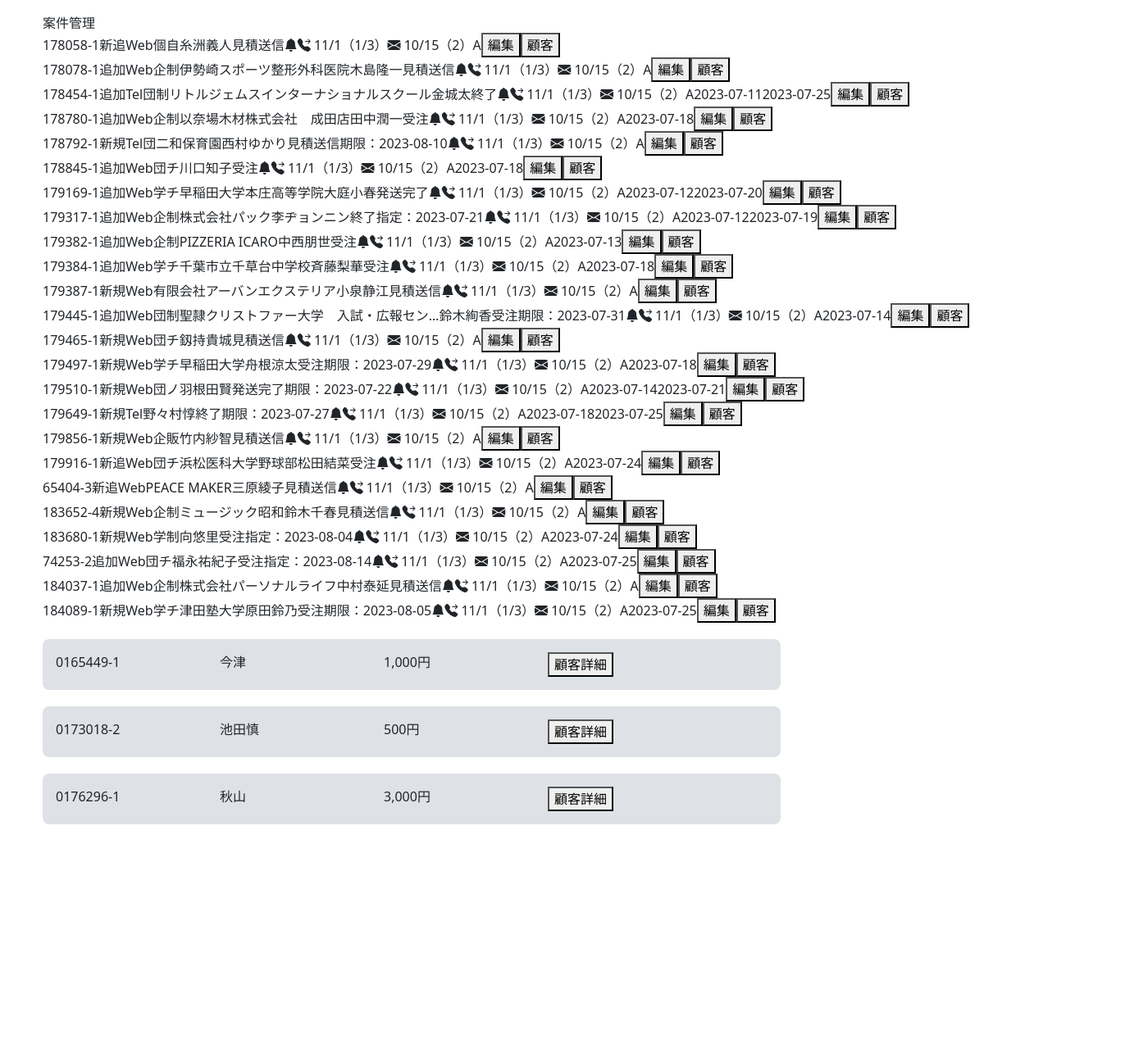
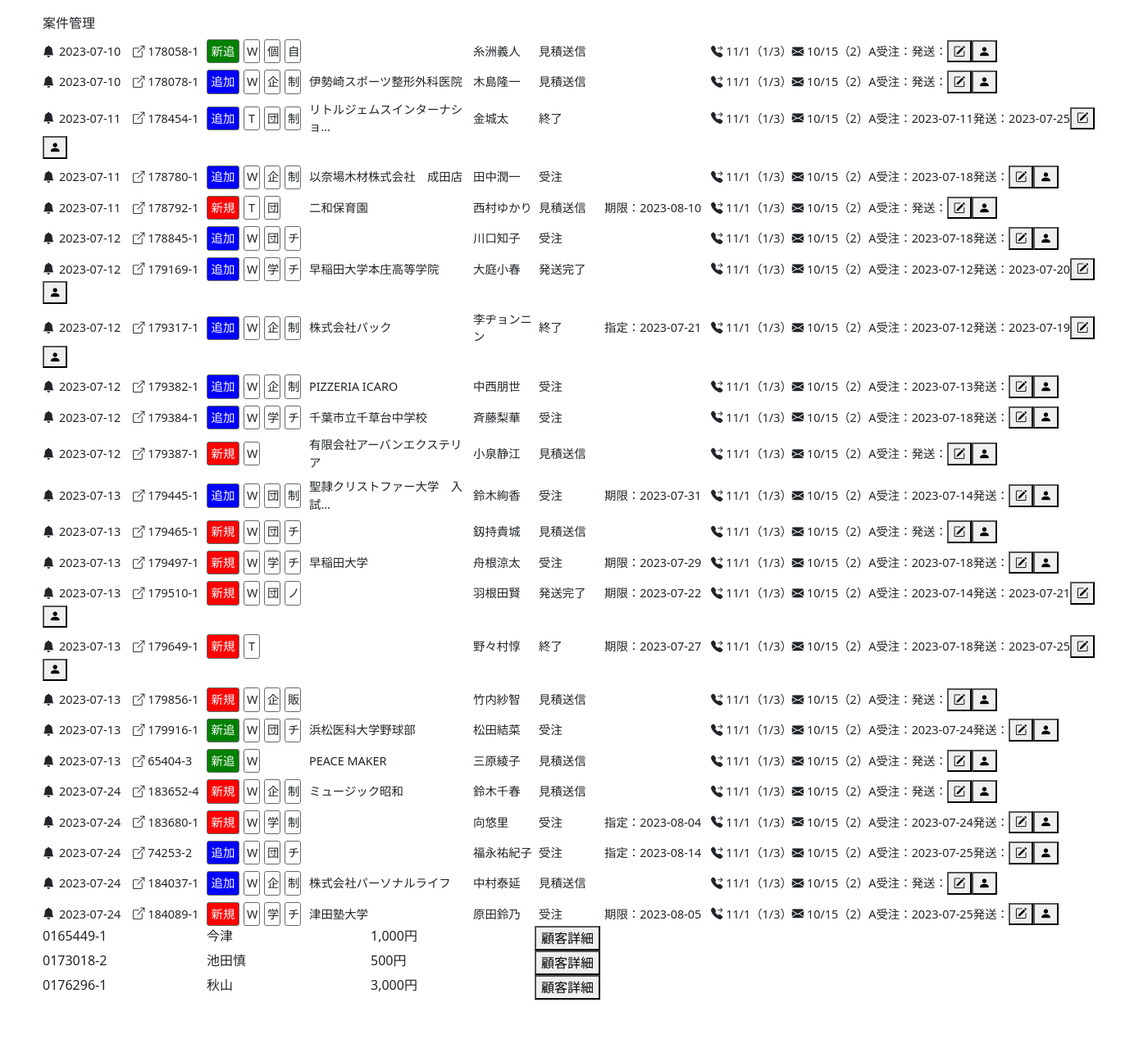
Before and after one commit to p1-kawamura/sfa_crm, a Django app: page / in a window 1400 px wide. Shown: the whole page at 82% size. Before the commit the page ends 1006 px from the top, so only its background shows below. Run offline with Django 4.2, Linux system fonts and the light colour scheme; data comes from the database, SQL or seed files in the repository.

Commit message:
desk2333

```diff
--- a/sfa_crm/crm/static/main.css
+++ b/sfa_crm/crm/static/main.css
@@ -60,10 +60,32 @@
     border-radius: 0.5em;
     text-align: center;
 }
-.title2 {
-    background-color: #dee2e6;
-    width: 900px;
-    padding: 1em;
-    border-radius: 0.5em;
-    margin-top: 20px;
+
+/* SFA */
+.order {
+    color:white;
+    width: 40px;
+    padding: 0.2em;
+    border-radius: 0.2em;
+    text-align: center;
 }
+.order_1 {
+    background-color: red;
+    border: 1px solid #686868;
+}
+.order_2 {
+    background-color: blue;
+    border: 1px solid #686868;
+}
+.order_3 {
+    background-color: green;
+    border: 1px solid #686868;
+}
+.order_use {
+    background-color: white;
+    border: 1px solid #686868;
+    width: 20px;
+    padding: 0.2em;
+    border-radius: 0.2em;
+    text-align: center;
+}
--- a/sfa_crm/sfa/templates/sfa/index.html
+++ b/sfa_crm/sfa/templates/sfa/index.html
@@ -29,48 +29,51 @@
         <div style="margin: 0 auto; width: 1300px;">
             案件管理
             {% for i in list %}
-            <div class="flex" id="{{i.cus_id}}">
-                <div>{{i.mitsu_id}}-{{i.mitsu_ver}}</div>
-                <div>
-                    {% if i.order_kubun == "追加新柄" %}
-                        新追
-                    {% else %}
-                        {{i.order_kubun}}
+            <div class="flex mt-2" style="font-size: 0.9em;" id="{{i.cus_id}}" name="est_list">
+                <div style="width: 20px;"><i class="bi bi-bell-fill"></i></div>
+                <div style="width: 90px;">{{i.mitsu_day}}</div>
+                <div style="width: 90px;"><i class="bi bi-box-arrow-up-right"></i> {{i.mitsu_id}}-{{i.mitsu_ver}}</div>
+                <div style="width: 45px;">
+                    {% if i.order_kubun == "新規" %}
+                        <div class="order order_1">新規</div>
+                    {% elif i.order_kubun == "追加" %}
+                        <div class="order order_2">追加</div>
+                    {% elif i.order_kubun == "追加新柄" %}
+                        <div class="order order_3">新追</div>
                     {% endif %}
                 </div>
-                <div>
-                    {% if i.keiro == "法人問合せ" %}
-                        法人
-                    {% else %}
-                        {{i.keiro}}
+                <div style="width: 25px;">
+                    {% if i.keiro == "Web" %}
+                        <div class="order_use">W</div>
+                    {% elif i.keiro == "Tel" %}
+                        <div class="order_use">T</div>
                     {% endif %}
                 </div>
-                <div>
-                    {% if i.use_kubun == "企業" %}企
-                    {% elif i.use_kubun == "団体" %}団
-                    {% elif i.use_kubun == "学生" %}学
-                    {% elif i.use_kubun == "個人" %}個
+                <div style="width: 25px;">
+                    {% if i.use_kubun == "企業" %}<div class="order_use">企</div>
+                    {% elif i.use_kubun == "団体" %}<div class="order_use">団</div>
+                    {% elif i.use_kubun == "学生" %}<div class="order_use">学</div>
+                    {% elif i.use_kubun == "個人" %}<div class="order_use">個</div>
                     {% endif %}
                 </div>
-                <div>
-                    {% if i.use_youto == "チームウェア・アイテム" %}チ
-                    {% elif i.use_youto == "制服・スタッフウェア" %}制
-                    {% elif i.use_youto == "販促・ノベルティ" %}ノ
-                    {% elif i.use_youto == "記念品・贈答品" %}記
-                    {% elif i.use_youto == "販売" %}販
-                    {% elif i.use_youto == "自分用" %}自
-                    {% elif i.use_youto == "その他" %}他
+                <div style="width: 30px;">
+                    {% if i.use_youto == "チームウェア・アイテム" %}<div class="order_use">チ</div>
+                    {% elif i.use_youto == "制服・スタッフウェア" %}<div class="order_use">制</div>
+                    {% elif i.use_youto == "販促・ノベルティ" %}<div class="order_use">ノ</div>
+                    {% elif i.use_youto == "記念品・贈答品" %}<div class="order_use">記</div>
+                    {% elif i.use_youto == "販売" %}<div class="order_use">販</div>
+                    {% elif i.use_youto == "自分用" %}<div class="order_use">自</div>
+                    {% elif i.use_youto == "その他" %}<div class="order_use">他</div>
                     {% endif %}
                 </div>
-                <div>{{i.com | truncatechars:20}}</div>
-                <div>{{i.sei}}{{i.mei}}</div>
-                <div>{{i.status}}</div>
-                <div>
+                <div style="width: 200px;">{{i.com | truncatechars:15}}</div>
+                <div style="width: 80px;">{{i.sei}}{{i.mei}}</div>
+                <div style="width: 80px;">{{i.status}}</div>
+                <div style="width: 130px;">
                     {% if i.nouhin_shitei %}指定：{{i.nouhin_shitei}}
                     {% elif i.nouhin_kigen %}期限：{{i.nouhin_kigen}}
                     {% endif %}
                 </div>
-                <div><i class="bi bi-bell-fill"></i></div>
                 <div>
                     <i class="bi bi-telephone-forward-fill"></i>
                     11/1（1/3）
@@ -80,10 +83,10 @@
                     10/15（2）
                 </div>
                 <div>A</div>
-                <div>{{i.juchu_day}}</div>
-                <div>{{i.hassou_day}}</div>
-                <div><button>編集</button></div>
-                <div><button>顧客</button></div>
+                <div>受注：{{i.juchu_day}}</div>
+                <div>発送：{{i.hassou_day}}</div>
+                <div><button><i class="bi bi-pencil-square"></i></button></div>
+                <div><button><i class="bi bi-person-fill"></i></button></div>
             </div>
             {% endfor %}
 
```
